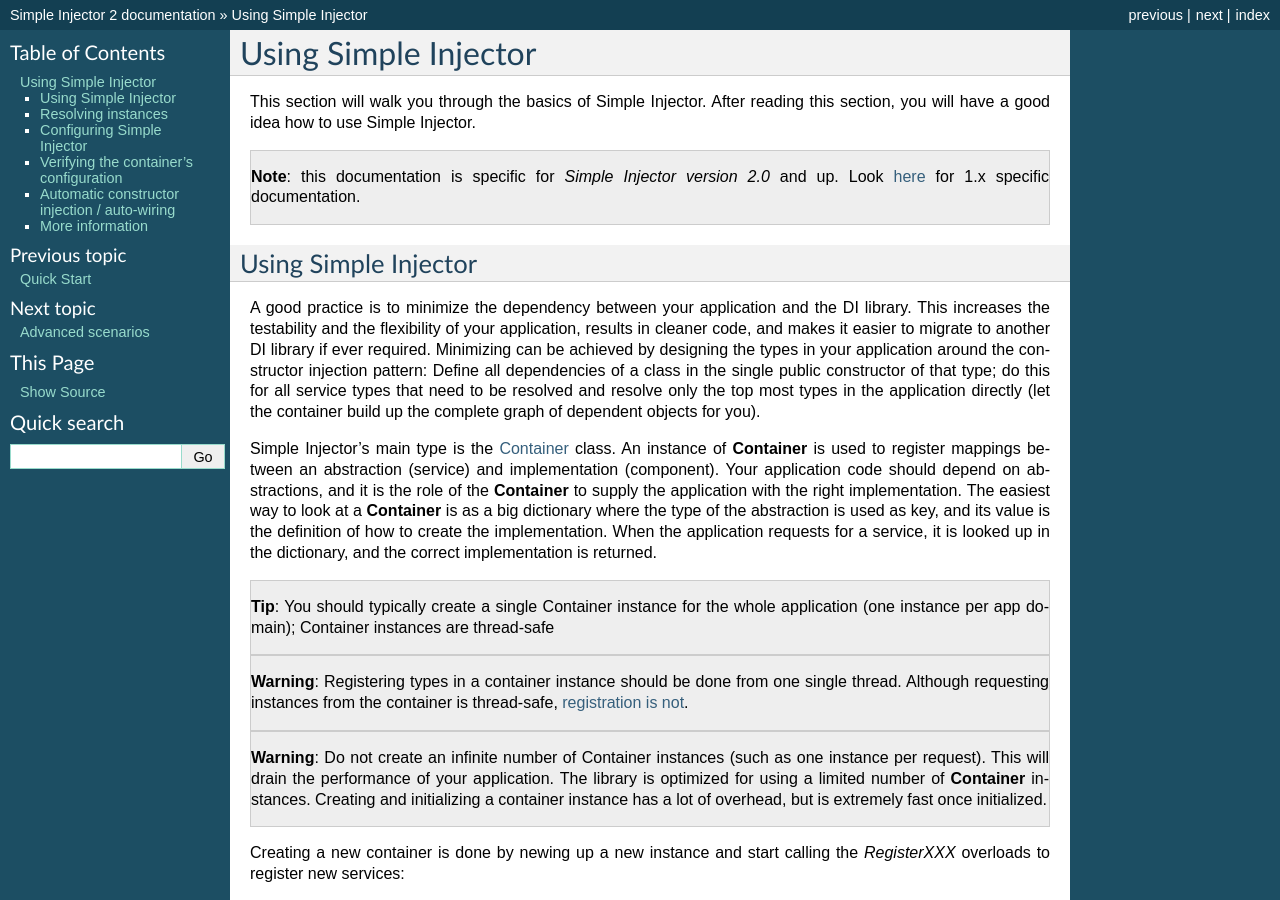
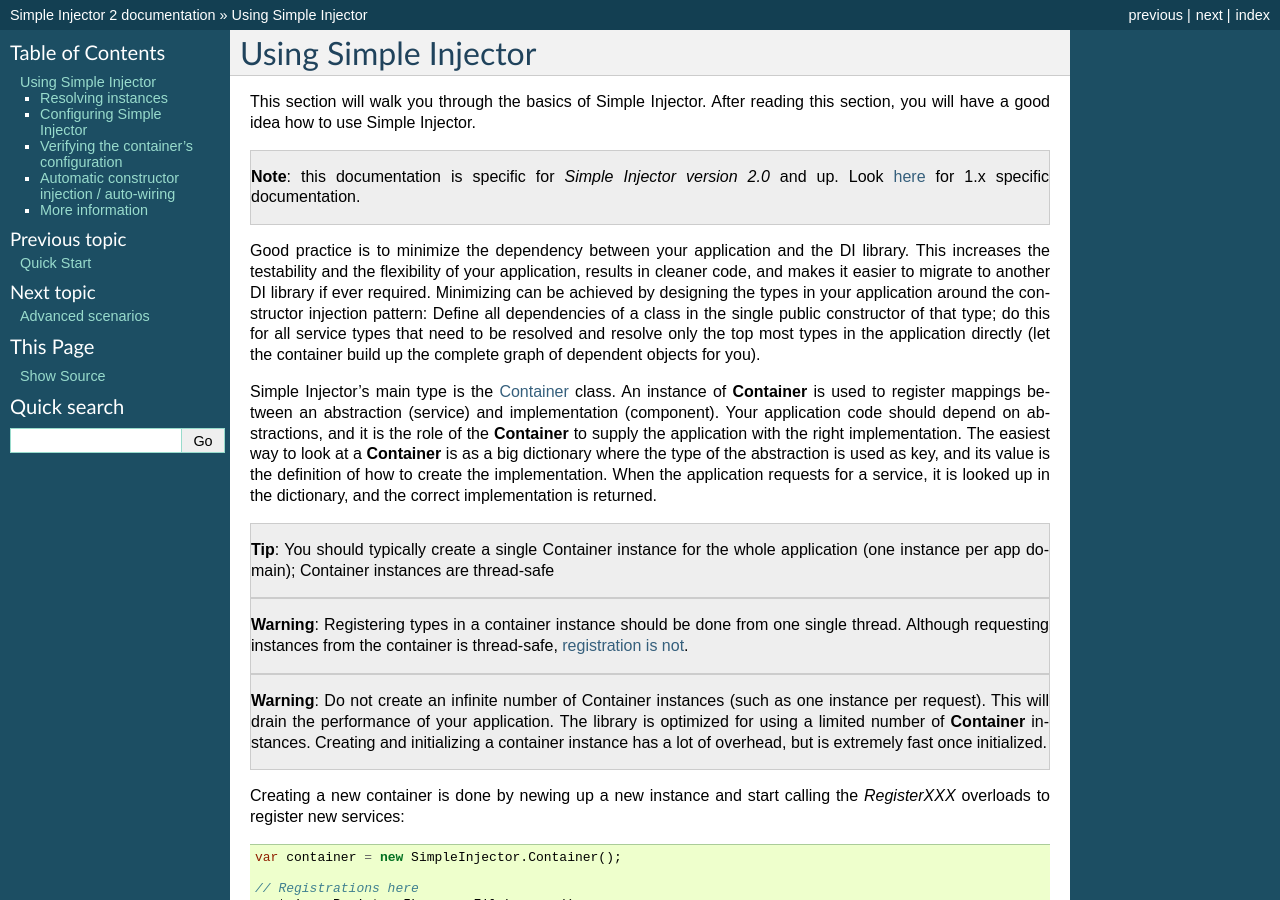
Before and after one commit to simpleinjector/Documentation, a Sphinx documentation site: the page built from source/using.rst, in a window 1280 px wide and 900 px high. Built offline with Sphinx 7.4.7, drawn with Linux system fonts in a browser that asks for light colours; some of the changed text lies outside the part shown.

Commit message:
Tidy up using page

```diff
--- a/source/using.rst
+++ b/source/using.rst
@@ -11,10 +11,7 @@ This section will walk you through the basics of Simple Injector. After reading
 .. _Using_Simple_Injector:
 .. _Using-Simple-Injector:
 
-Using Simple Injector
-=====================
-
-A good practice is to minimize the dependency between your application and the DI library. This increases the testability and the flexibility of your application, results in cleaner code, and makes it easier to migrate to another DI library if ever required. Minimizing can be achieved by designing the types in your application around the constructor injection pattern: Define all dependencies of a class in the single public constructor of that type; do this for all service types that need to be resolved and resolve only the top most types in the application directly (let the container build up the complete graph of dependent objects for you).
+Good practice is to minimize the dependency between your application and the DI library. This increases the testability and the flexibility of your application, results in cleaner code, and makes it easier to migrate to another DI library if ever required. Minimizing can be achieved by designing the types in your application around the constructor injection pattern: Define all dependencies of a class in the single public constructor of that type; do this for all service types that need to be resolved and resolve only the top most types in the application directly (let the container build up the complete graph of dependent objects for you).
 
 .. _The-Container:
 
@@ -418,7 +415,7 @@ The following code shows an example of the use of automatic constructor injectio
 
 .. container:: Note
 
-    **Note**: Because UserService is a concrete type, calling *container.GetInstance<UserService>()* without registering it explicitly will work as well. This can simplify the container’s configuration significantly for more complex scenarios. However, keep in mind that the best practice is to program to an interface, not a concrete type. Prevent using and depending on concrete types whenever possible.
+    **Note**: Because **UserService** is a concrete type, calling *container.GetInstance<UserService>()* without registering it explicitly will work as well. This can simplify the container’s configuration significantly for more complex scenarios. However, keep in mind that the best practice is to program to an interface, not a concrete type. Prevent using and depending on concrete types whenever possible.
 
 .. _More_information:
 .. _More-Information:
```
Also changed, not shown: 7 other files.
